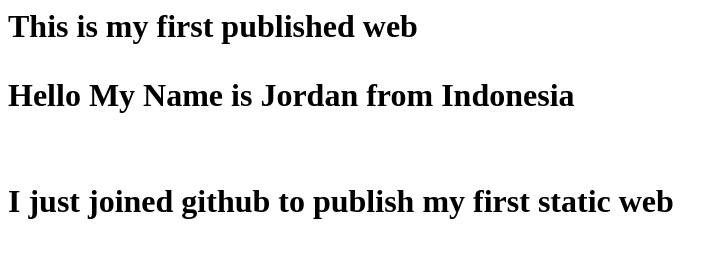
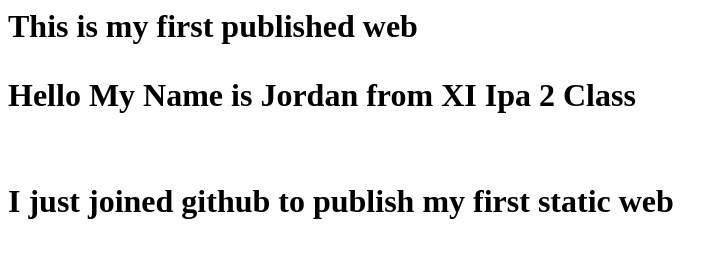
Before and after one commit to jitzyyjago/repo1_joji, a plain HTML site: page index.html in a window 1280 px wide. Shown: the whole page, without its empty margins (0-728 px from the left). Drawn offline with Linux system fonts and the light colour scheme.

Commit message:
Update index.html

```diff
--- a/index.html
+++ b/index.html
@@ -2,7 +2,7 @@
 <head>
 <body>
 <h1>This is my first published web<h1>
-<p>Hello My Name is Jordan from Indonesia</p>
+<p>Hello My Name is Jordan from XI Ipa 2 Class</p>
 <br>I just joined github to publish my first static web</br>
 </body>
 </head>
```
